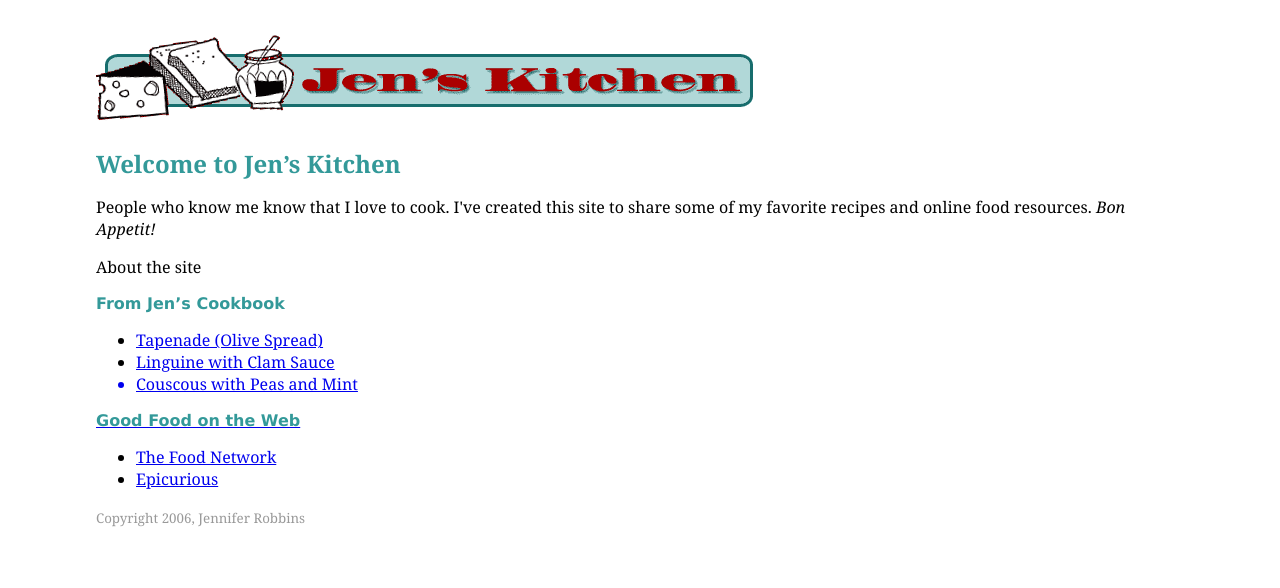
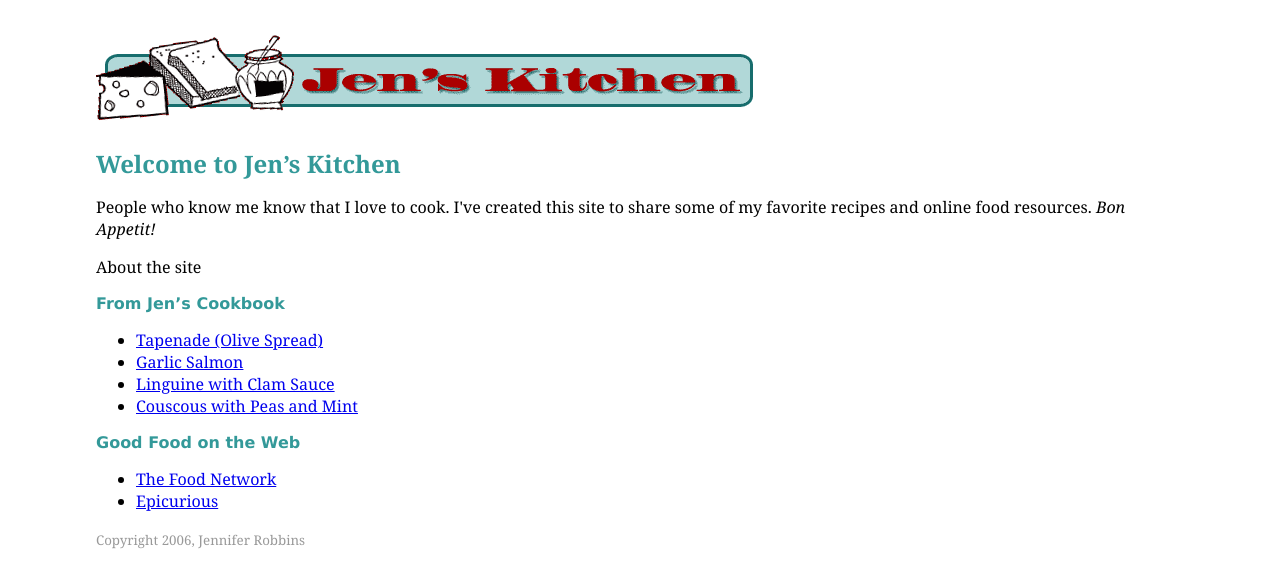
Before and after one commit to gabrielleyakobson/grc-338-02-gyakobso-2, a plain HTML site: page index.html in a window 1280 px wide. Drawn offline with Linux system fonts and the light colour scheme.

Commit message:
Link two directories down

```diff
--- a/index.html
+++ b/index.html
@@ -36,9 +36,9 @@ small {
 <h2>From Jen&rsquo;s Cookbook</h2>
 <ul>
     <li><a href="recipes/tapenade.html">Tapenade (Olive Spread)</a></li>
-    <li><a href="recipes/salmon.html>Garlic Salmon</a></li>
-  <li>Linguine with Clam Sauce</li>
-  <li>Couscous with Peas and Mint</li>
+    <li><a href="recipes/salmon.html">Garlic Salmon</a></li>
+    <li><a href="recipes/pasta/linguine.html">Linguine with Clam Sauce</a></li>
+    <li><a href="recipes/pasta/couscous.html">Couscous with Peas and Mint</a></li>
 </ul>
 
 <h2>Good Food on the Web</h2>
```
